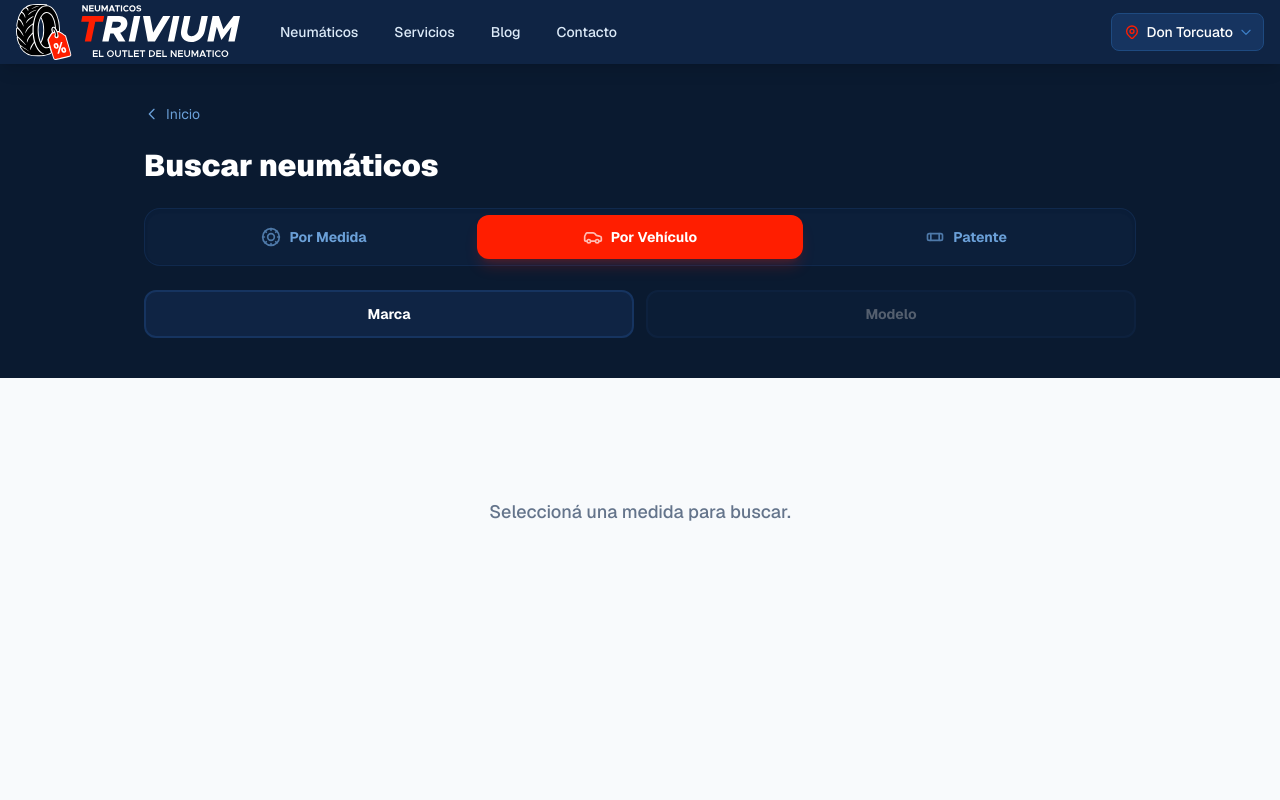
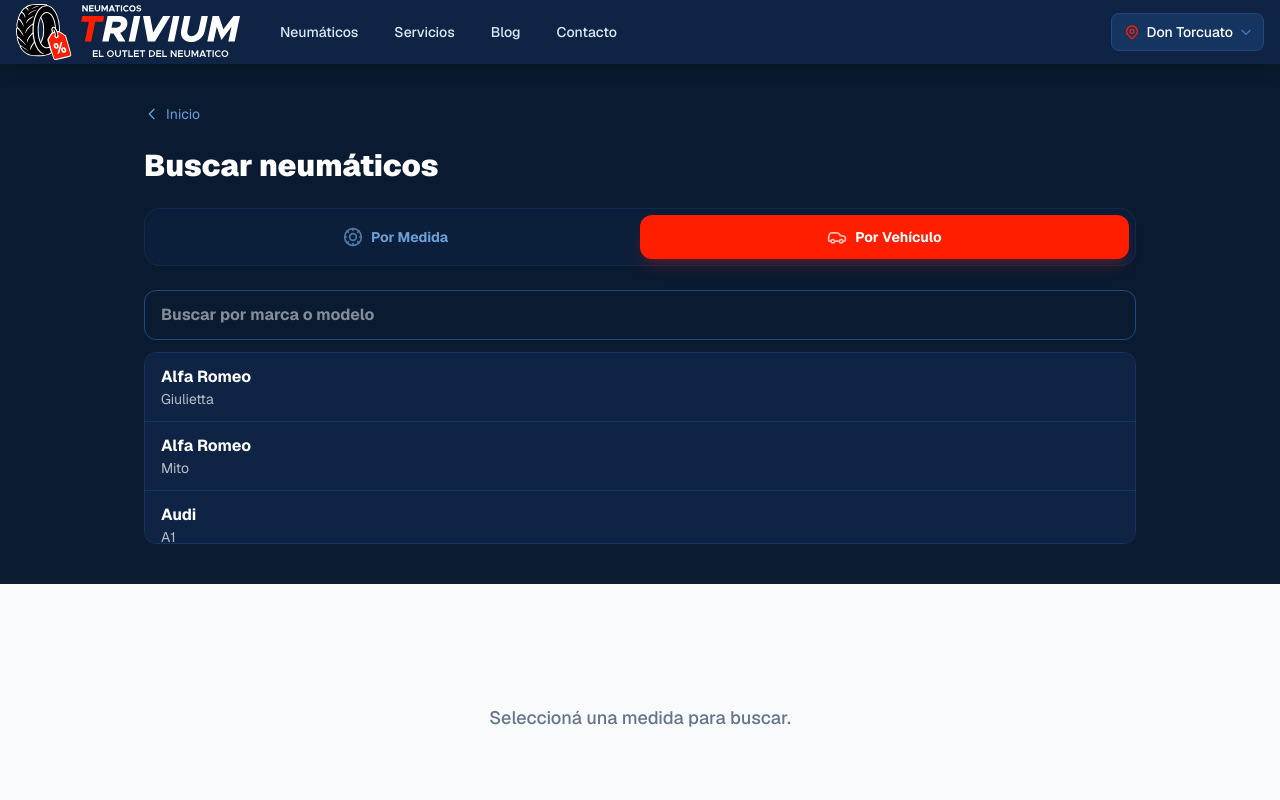
Before and after one commit to AugustinCrochat/neumaticos-trivium, a Next.js app: page /buscar in a window 1280 px wide. Both pictures are taken after a click on the button "Por Vehículo". Shown: the top 800 px of the page. Built offline with nearby package versions, Linux system fonts and the light colour scheme.

Commit message:
refactor: remove patente search functionality and streamline vehicle search process

```diff
--- a/src/components/ui/TireSizeSearch.tsx
+++ b/src/components/ui/TireSizeSearch.tsx
@@ -35,14 +35,13 @@ export function TireSizeSearch({
   const [rim, setRim] = useState(init.r);
 
   const [activeDropdown, setActiveDropdown] = useState<string | null>(null);
-  const [searchMode, setSearchMode] = useState<"medida" | "vehiculo" | "patente">("medida");
+  const [searchMode, setSearchMode] = useState<"medida" | "vehiculo">("medida");
   const [vehBrand, setVehBrand] = useState("");
   const [vehModel, setVehModel] = useState("");
+  const [vehQuery, setVehQuery] = useState("");
   const [vehActiveDropdown, setVehActiveDropdown] = useState<string | null>(null);
 
-  const [patente, setPatente] = useState("");
-  const [patenteLoading, setPatenteLoading] = useState(false);
-  const [patenteError, setPatenteError] = useState<string | null>(null);
+
 
   const [showScanner, setShowScanner] = useState(false);
   const [isScanning, setIsScanning] = useState(false);
@@ -68,6 +67,11 @@ export function TireSizeSearch({
     if (!vehBrand) return [];
     return VEHICLE_DB.filter(v => v.brand === vehBrand).map(v => v.model);
   }, [vehBrand]);
+  const filteredVehicles = useMemo(() => {
+    const q = vehQuery.trim().toLowerCase();
+    if (!q) return VEHICLE_DB.slice(0, 50);
+    return VEHICLE_DB.filter(v => v.brand.toLowerCase().includes(q) || v.model.toLowerCase().includes(q)).slice(0, 50);
+  }, [vehQuery]);
   const selectedVehicle = useMemo(() => VEHICLE_DB.find(v => v.brand === vehBrand && v.model === vehModel), [vehBrand, vehModel]);
 
   function handleSearch() {
@@ -118,19 +122,7 @@ export function TireSizeSearch({
   function onProfileChange(v: string) { setProfile(v); setRim(""); setActiveDropdown("rim"); }
   function onRimChange(v: string) { setRim(v); setActiveDropdown(null); }
 
-  async function searchByPatente(e: React.FormEvent) {
-    e.preventDefault();
-    if (!patente) return;
-    setPatenteLoading(true); setPatenteError(null);
-    try {
-      const res = await fetch("/api/patente", { method: "POST", headers: { "Content-Type": "application/json" }, body: JSON.stringify({ patente }) });
-      if (!res.ok) throw new Error("Error obteniendo datos");
-      const data = await res.json();
-      if (data.brand && data.model) { setVehBrand(data.brand); setVehModel(data.model); setSearchMode("vehiculo"); }
-      else setPatenteError("No encontramos un modelo asociado a esta patente.");
-    } catch (err) { setPatenteError("Hubo un problema consultando la patente."); }
-    finally { setPatenteLoading(false); }
-  }
+
 
   async function startCamera() {
     setShowScanner(true); setScanError(null); setLowLight(false);
@@ -315,17 +307,7 @@ export function TireSizeSearch({
           <span className="hidden sm:inline">Por Vehículo</span>
           <span className="sm:hidden">Auto</span>
         </button>
-        <button
-          type="button"
-          onClick={() => setSearchMode("patente")}
-          className={`flex-1 py-3 px-2 rounded-xl font-bold text-xs sm:text-sm transition-all flex items-center justify-center gap-1.5 sm:gap-2 ${searchMode === "patente" ? "bg-orange-500 text-white shadow-lg shadow-orange-500/20" : "bg-transparent text-navy-300 hover:text-white"}`}
-        >
-          <svg className="w-4 h-4 sm:w-5 sm:h-5 opacity-70" fill="none" viewBox="0 0 24 24" stroke="currentColor">
-            <rect x="3" y="8" width="18" height="8" rx="2" strokeWidth="2" />
-            <path strokeLinecap="round" strokeWidth="2" d="M7 8v8M17 8v8" />
-          </svg>
-          Patente
-        </button>
+
       </div>
 
       {searchMode === "medida" && (
@@ -384,11 +366,22 @@ export function TireSizeSearch({
       )}
 
       {searchMode === "vehiculo" && (
-        <div className="grid grid-cols-2 gap-3">
-           <CustomSelect label="Marca" value={vehBrand} onChange={(v: string) => { setVehBrand(v); setVehModel(""); }} placeholder="Marca" options={availableBrands} isOpen={vehActiveDropdown === "brand"} onToggle={() => setVehActiveDropdown(vehActiveDropdown === "brand" ? null : "brand")} isActive={vehActiveDropdown === "brand"} />
-           <CustomSelect label="Modelo" value={vehModel} onChange={setVehModel} placeholder="Modelo" options={availableModels} isOpen={vehActiveDropdown === "model"} onToggle={() => setVehActiveDropdown(vehActiveDropdown === "model" ? null : "model")} isActive={vehActiveDropdown === "model"} disabled={!vehBrand} />
+        <form className="flex flex-col gap-3" onSubmit={(e) => { e.preventDefault(); if (selectedVehicle) { const s = selectedVehicle.sizes[0]; router.push(`/buscar?medida=${s.w}-${s.p}-r${s.r}`); } }}>
+          <input type="text" placeholder="Buscar por marca o modelo" value={vehQuery} onChange={(e) => { setVehQuery(e.target.value); setVehBrand(""); setVehModel(""); }} className="w-full bg-navy-900 border border-navy-600 rounded-xl px-4 py-3 text-white font-bold" />
+          <div className="bg-navy-800 border border-navy-700 rounded-xl max-h-48 overflow-y-auto">
+            {filteredVehicles.map((v) => (
+              <button type="button" key={`${v.brand}-${v.model}`} onClick={() => { setVehBrand(v.brand); setVehModel(v.model); setVehQuery(""); }} className="w-full text-left px-4 py-3 border-b border-navy-700 hover:bg-navy-700 transition-colors text-white">
+                <div className="font-bold">{v.brand}</div>
+                <div className="text-sm text-white/70">{v.model}</div>
+              </button>
+            ))}
+            {filteredVehicles.length === 0 && (
+              <div className="p-4 text-white/70">No hay resultados</div>
+            )}
+          </div>
+
           {selectedVehicle && (
-             <div className="col-span-2 mt-4 bg-navy-800 p-4 rounded-xl border border-navy-700">
+            <div className="bg-navy-800 p-4 rounded-xl border border-navy-700">
               <p className="text-white font-bold mb-4 text-center">Seleccioná la medida:</p>
               <div className="flex flex-col gap-2">
                 {selectedVehicle.sizes.map((s, i) => (
@@ -397,17 +390,10 @@ export function TireSizeSearch({
               </div>
             </div>
           )}
-        </div>
+        </form>
       )}
 
-      {searchMode === "patente" && (
-        <form onSubmit={searchByPatente} className="flex flex-col gap-4">
-          <input type="text" placeholder="ABC 123" value={patente} onChange={e => setPatente(e.target.value.toUpperCase())} className="w-full bg-navy-900 border border-navy-600 rounded-xl px-4 py-4 text-white font-bold text-center text-xl tracking-widest uppercase" maxLength={7} />
-          <button type="submit" disabled={patente.length < 6 || patenteLoading} className="w-full bg-orange-500 text-white font-bold py-4 rounded-xl shadow-lg shadow-orange-500/20">
-            {patenteLoading ? "Buscando..." : "Buscar Vehículo"}
-          </button>
-        </form>
-      )}
+
     </>
   );
 }
```
Lines whose indentation alone changed are shown as unchanged.
